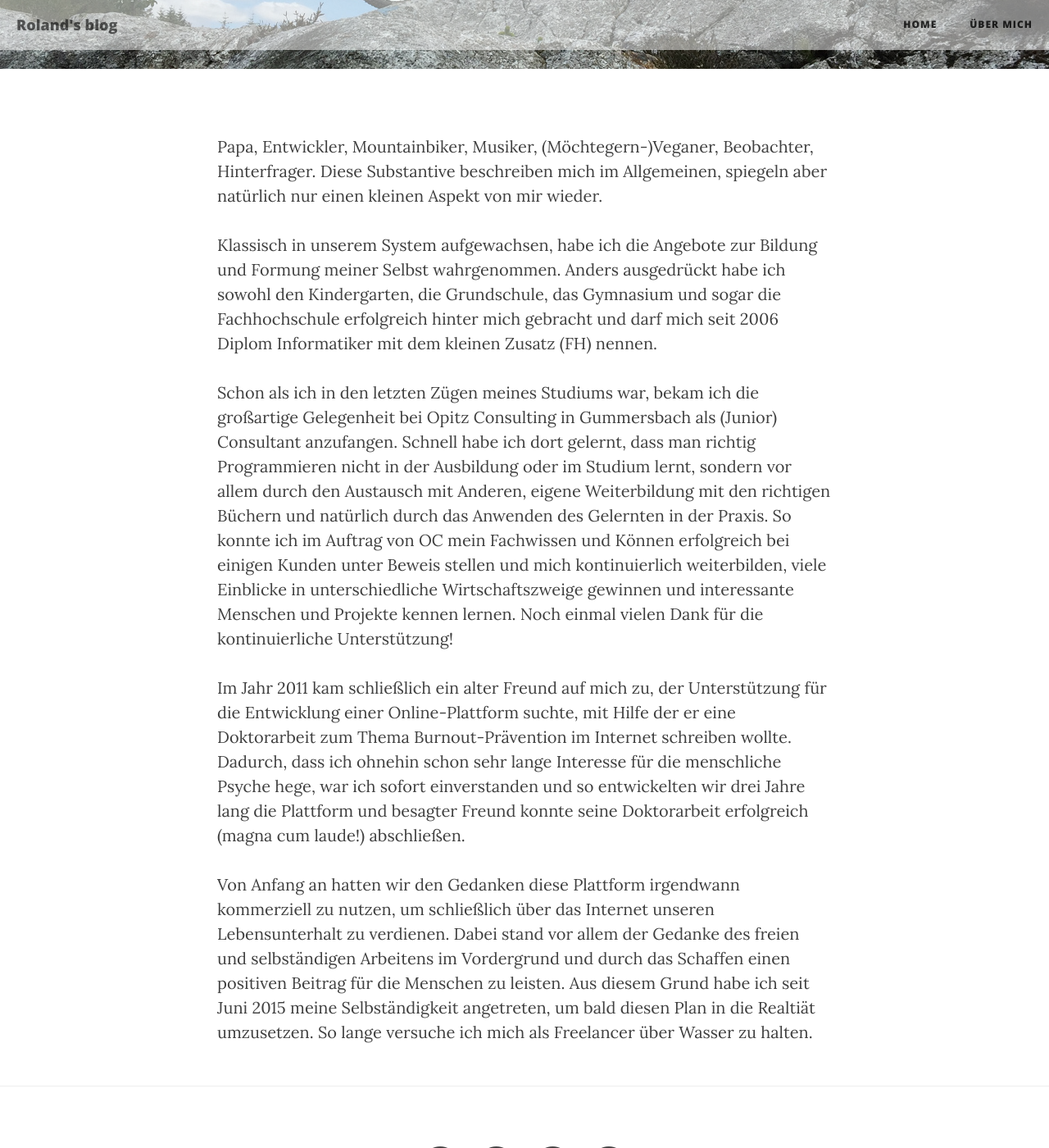
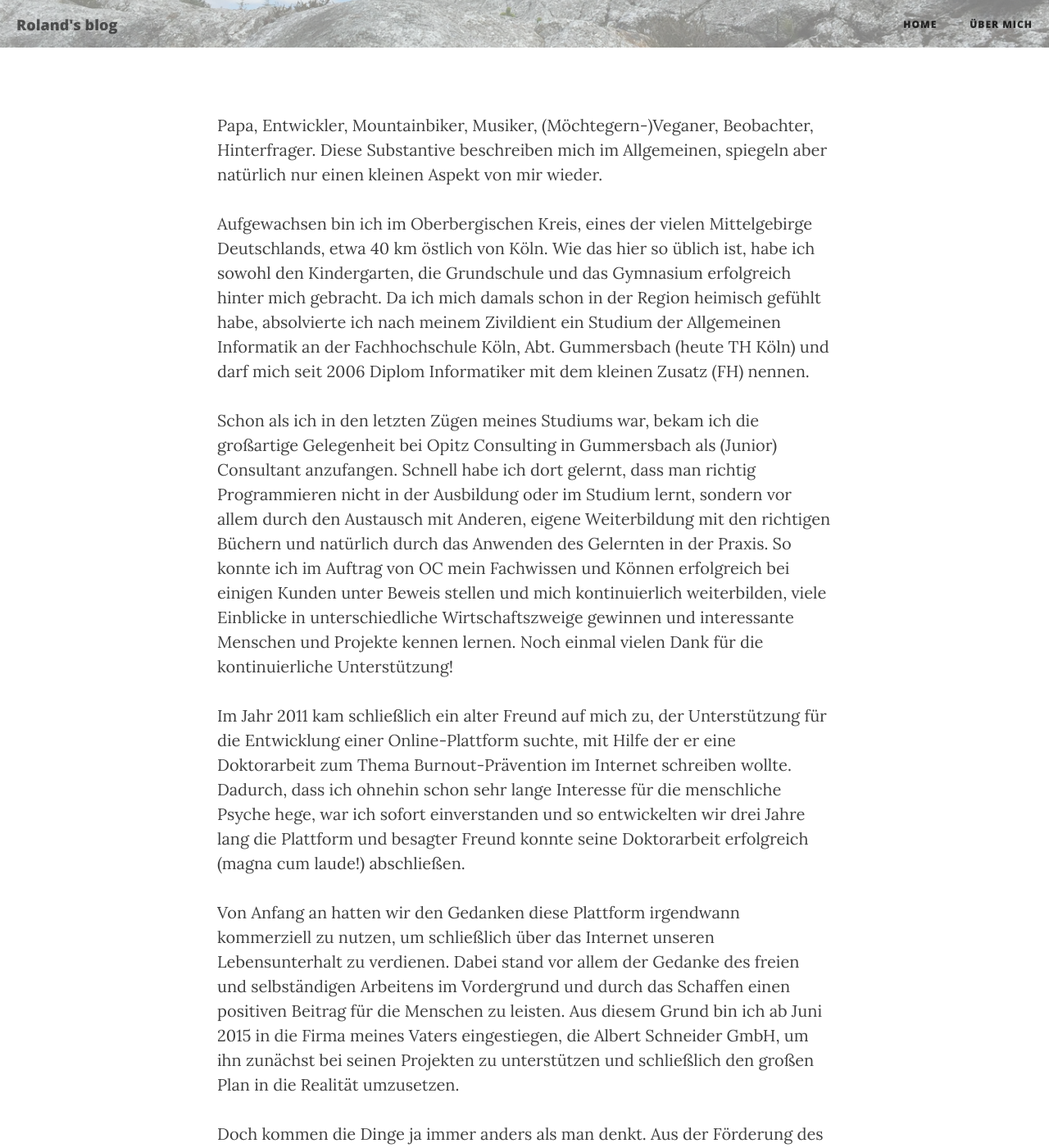
Before and after one commit to jerosch/jerosch.github.io, a Jekyll site: the page built from about.html, in a window 1280 px wide and 1400 px high, scrolled down 364 px. Shown: the whole window at 82% size. Built offline with Jekyll 4.4.1, drawn with Linux system fonts in a browser that asks for light colours; nearby versions of some CDN libraries; comment, search, counter and statistics services are not loaded; some of the changed text lies outside the part shown.

Commit message:
Überarbeiten der About-Seite

```diff
--- a/about.html
+++ b/about.html
@@ -10,10 +10,11 @@ header-img: "img/about-bg.jpg"
     beschreiben mich im Allgemeinen, spiegeln aber natürlich nur einen kleinen Aspekt von mir wieder.
 </p>
 <p>
-    Klassisch in unserem System aufgewachsen, habe ich die Angebote zur Bildung und Formung meiner Selbst
-    wahrgenommen. Anders ausgedrückt habe ich sowohl den Kindergarten, die Grundschule, das Gymnasium und sogar die
-    Fachhochschule erfolgreich hinter mich gebracht und darf mich seit 2006 Diplom Informatiker mit dem kleinen Zusatz
-    (FH) nennen.
+    Aufgewachsen bin ich im Oberbergischen Kreis, eines der vielen Mittelgebirge Deutschlands, etwa 40 km östlich von
+    Köln. Wie das hier so üblich ist, habe ich sowohl den Kindergarten, die Grundschule und das Gymnasium erfolgreich
+    hinter mich gebracht. Da ich mich damals schon in der Region heimisch gefühlt habe, absolvierte ich nach meinem
+    Zivildient ein Studium der Allgemeinen Informatik an der Fachhochschule Köln, Abt. Gummersbach (heute TH Köln) und
+    darf mich seit 2006 Diplom Informatiker mit dem kleinen Zusatz (FH) nennen.
 </p>
 <p>
     Schon als ich in den letzten Zügen meines Studiums war, bekam ich die großartige Gelegenheit bei Opitz Consulting in
@@ -35,6 +36,12 @@ header-img: "img/about-bg.jpg"
     Von Anfang an hatten wir den Gedanken diese Plattform irgendwann kommerziell zu nutzen, um schließlich über das
     Internet unseren Lebensunterhalt zu verdienen. Dabei stand vor allem der Gedanke des freien und selbständigen
     Arbeitens im Vordergrund und durch das Schaffen einen positiven Beitrag für die Menschen zu leisten. Aus diesem
-    Grund habe ich seit Juni 2015 meine Selbständigkeit angetreten, um bald diesen Plan in die Realtiät umzusetzen. So
-    lange versuche ich mich als Freelancer über Wasser zu halten.
+    Grund bin ich ab Juni 2015 in die Firma meines Vaters eingestiegen, die Albert Schneider GmbH, um ihn zunächst bei
+    seinen Projekten zu unterstützen und schließlich den großen Plan in die Realität umzusetzen.
 </p>
+<p>
+    Doch kommen die Dinge ja immer anders als man denkt. Aus der Förderung des angestrebten Projekts wurde nichts. Und
+    nach kurzer und schwerer Krankheit meines Vaters, habe ich Ende 2015 schließlich seine Firma übernommen und gebe
+    seitdem mein Bestes die IT-Projekte für meine alten und neuen Kunden bestmöglich und zur vollsten Zufriedenheit
+    umzusetzen.
+</p>
```
Also changed, not shown: other parts of about.html (+1 -1 lines).
